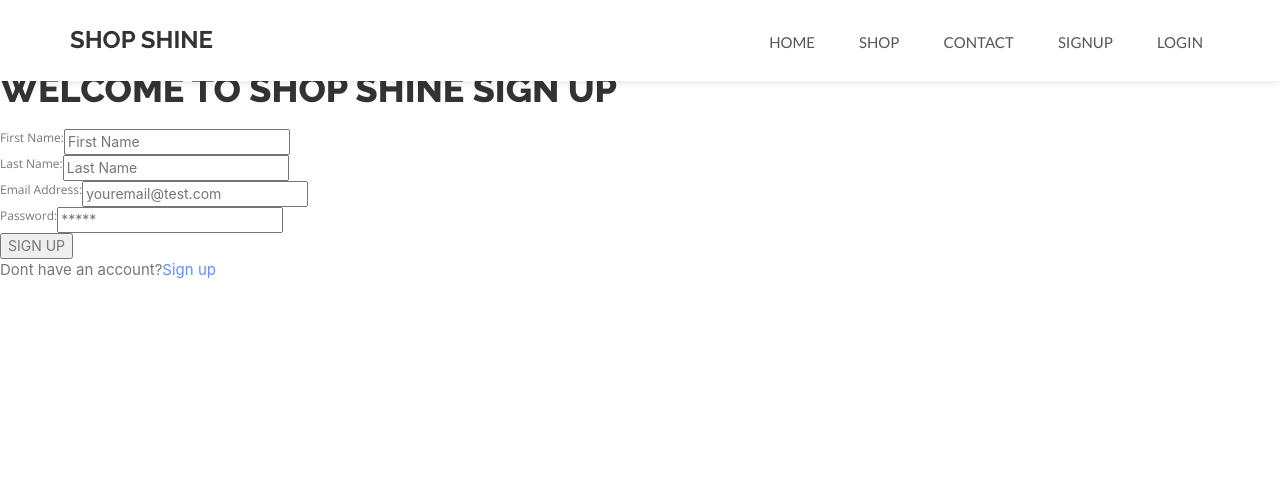
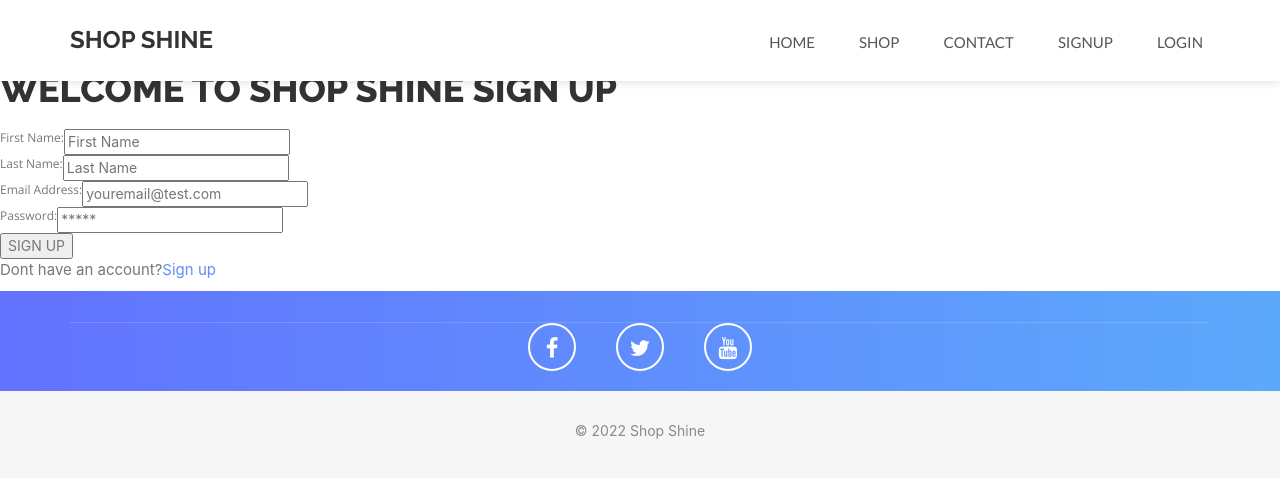
Before and after one commit to rpkrupali1/shop-shine, a React (Create React App) app in the folder client/: page /signup in a window 1280 px wide. Shown: the top 478 px of the page. Built offline with nearby package versions, Linux system fonts and the light colour scheme.

Commit message:
fixed links in footer

```diff
--- a/client/public/css/style.css
+++ b/client/public/css/style.css
@@ -273,7 +273,7 @@ header .intro-text {
 
 /* Contact Section */
 #contact {
-  padding: 100px 0 60px;
+  padding: 30px 0 10px;
   background: linear-gradient(to right, #6372ff 0%, #5ca9fb 100%);
   color: rgba(255, 255, 255, 0.75);
 }
@@ -363,7 +363,7 @@ label {
   color: #777;
 }
 #contact .contact-item {
-  margin: 20px 0;
+  /* margin: 20px 0; */
 }
 #contact .contact-item span {
   color: rgba(255, 255, 255, 1);
@@ -375,8 +375,8 @@ label {
 }
 #contact .social {
   border-top: 1px solid rgba(255, 255, 255, 0.15);
-  padding-top: 50px;
-  margin-top: 50px;
+  /* padding-top: 2px;
+  margin-top: 2px; */
   text-align: center;
 }
 #contact .social ul li {
--- a/client/src/App.js
+++ b/client/src/App.js
@@ -5,7 +5,8 @@ import Signup from "./pages/Signup";
 import Nav from "./component/Nav";
 import Shop from "./component/ShopList";
 import Home from "./pages/Home";
-import Categories from "./component/Categories";
+import Footer from "./component/Footer";
+
 import "./App.css";
 
 import {
@@ -36,6 +37,7 @@ function App() {
             <Route exact path="/login" element={<Login />} />
             <Route exact path="/signup" element={<Signup />} />
           </Routes>
+          <Footer/>
         </div>
       </Router>
     </ApolloProvider>
--- /dev/null
+++ b/client/src/component/Footer/index.js
@@ -0,0 +1,53 @@
+import React from 'react';
+
+
+
+
+const Footer = () => {
+
+  return (
+    <div>
+      <div id='contact'>
+        <div className='container'>
+
+          <div className='col-md-3 col-md-offset-1 contact-info'>
+
+          </div>
+          <div className='col-md-12'>
+            <div className='row'>
+              <div className='social'>
+                <ul>
+                  <li>
+                    <a href={'https://www.facebook.com/'}>
+                      <i className='fa fa-facebook'></i>
+                    </a>
+                  </li>
+                  <li>
+                    <a href={ 'https://twitter.com/'}>
+                      <i className='fa fa-twitter'></i>
+                    </a>
+                  </li>
+                  <li>
+                    <a href={'https://www.youtube.com/'}>
+                      <i className='fa fa-youtube'></i>
+                    </a>
+                  </li>
+                </ul>
+              </div>
+            </div>
+          </div>
+        </div>
+      </div>
+      <div id='footer'>
+        <div className='container text-center'>
+          <p>
+            &copy; 2022 Shop Shine{' '}
+
+          </p>
+        </div>
+      </div>
+    </div>
+  )
+}
+
+export default Footer;
```
Also changed, not shown: client/src/data/data.json (+5 -23 lines).
